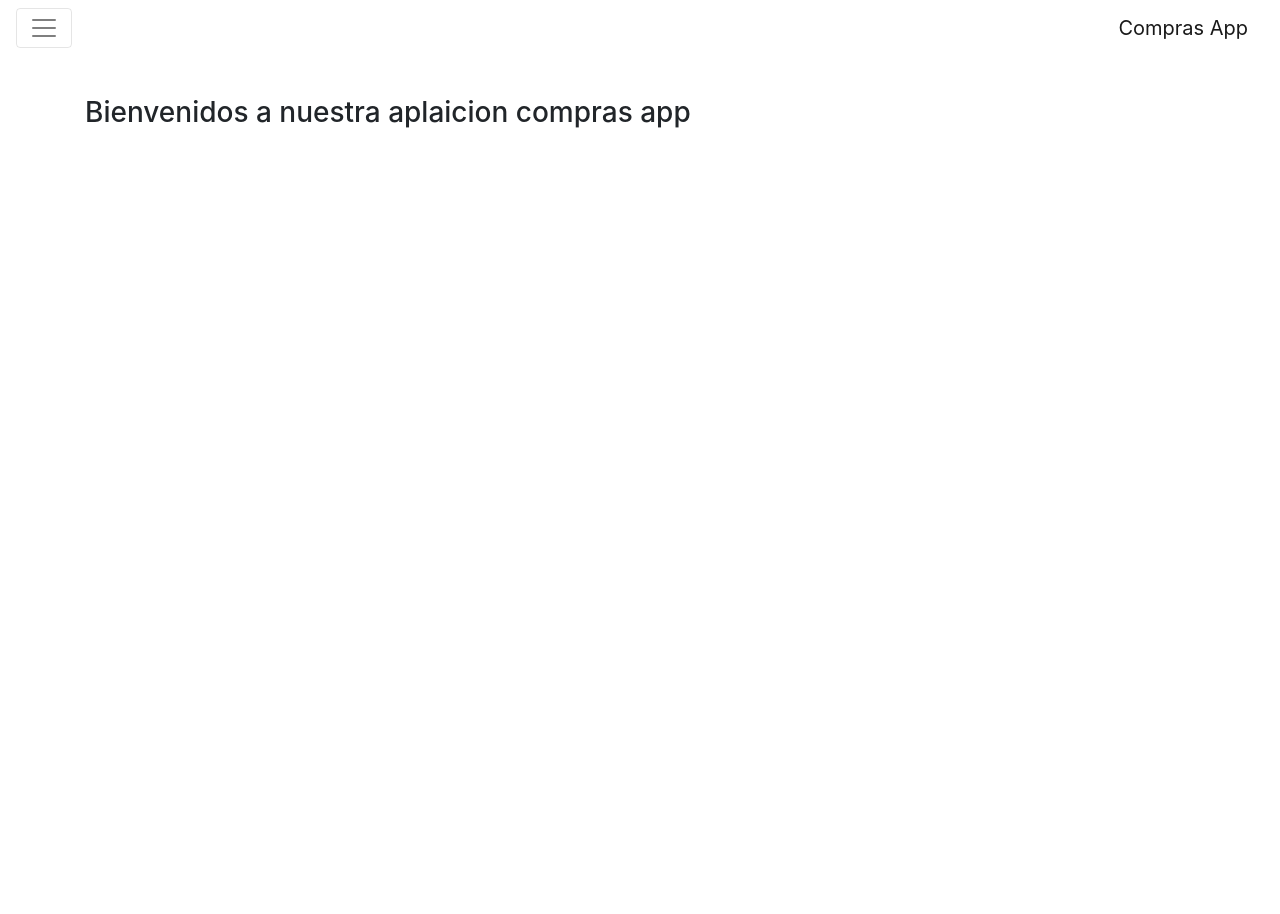
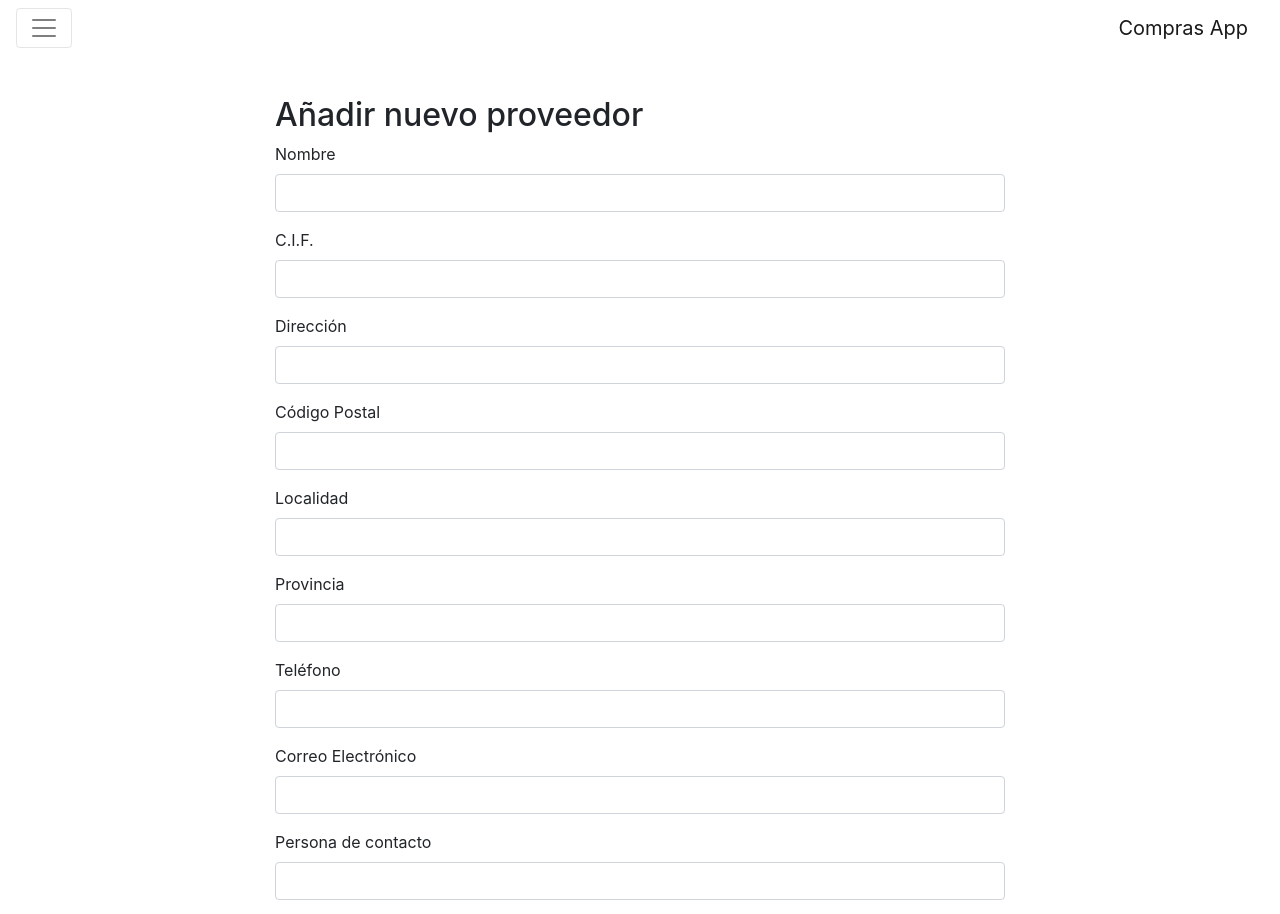
Before and after one commit to JMVasquezR/Tutorial-Angular-creacion-servicio, an Angular app: page /addprovee in a window 1280 px wide. Shown: the top 914 px of the page. Before the commit the page ends 800 px from the top, so only its background shows below. Built offline with nearby package versions, Linux system fonts and the light colour scheme.

Commit message:
Creacion de formulario template Drive

```diff
--- /dev/null
+++ b/src/app/proveedores/addprovee/addprovee.component.html
@@ -0,0 +1,51 @@
+<div class="row">
+  <div class="col col-md"></div>
+  <div class="col-10 col-md-8">
+    <h2>Añadir nuevo proveedor</h2>
+    <form>
+      <div class="form-group">
+        <label>Nombre</label>
+        <input type="text" class="form-control" id="nombre" name="nombre" >
+      </div>
+      <div class="form-group">
+        <label>C.I.F.</label>
+        <input type="text" class="form-control" id="cif" name="cif" >
+      </div>
+      <div class="form-group">
+        <label>Dirección</label>
+        <input type="text" class="form-control" id="direccion" name="direccion" >
+      </div>
+      <div class="form-group">
+        <label>Código Postal</label>
+        <input type="text" class="form-control" id="cp" name="cp" >
+      </div>
+      <div class="form-group">
+        <label>Localidad</label>
+        <input type="text" class="form-control" id="localidad" name="localidad" >
+      </div>
+      <div class="form-group">
+        <label>Provincia</label>
+        <input type="text" class="form-control" id="provincia" name="provincia" >
+      </div>
+      <div class="form-group">
+        <label>Teléfono</label>
+        <input type="number" class="form-control" id="telefono" name="telefono" >
+      </div>
+      <div class="form-group">
+        <label>Correo Electrónico</label>
+        <input type="text" class="form-control" id="email" name="email" >
+      </div>
+      <div class="form-group">
+        <label>Persona de contacto</label>
+        <input type="text" class="form-control" id="contacto" name="contacto" >
+      </div>
+      <button type="submit" class="btn btn-success">
+        Añadir Proveedor
+      </button>
+    </form>
+    <hr>
+    <!--<pre>{{ proveedor | json }}</pre>-->
+    <hr>
+  </div>
+  <div class="col col-md"></div>
+</div>
--- /dev/null
+++ b/src/app/proveedores/addprovee/addprovee.component.ts
@@ -0,0 +1,15 @@
+import { Component, OnInit } from '@angular/core';
+
+@Component({
+  selector: 'app-addprovee',
+  templateUrl: './addprovee.component.html',
+  styleUrls: ['./addprovee.component.css']
+})
+export class AddproveeComponent implements OnInit {
+
+  constructor() { }
+
+  ngOnInit() {
+  }
+
+}
--- a/src/app/proveedores/proveedores/proveedores.component.html
+++ b/src/app/proveedores/proveedores/proveedores.component.html
@@ -1,5 +1,6 @@
 <!--<h2>{{mensaje}}</h2>-->
 <h3>Listado de proveedores</h3>
+<a class="btn btn-primary float-md-right" routerLink="/addprovee">Añadir nuevo proveedor</a>
 <table class="table table-bordered table-striped" style="margin-top: 40px">
   <thead>
   <tr class="filters">
```
Also changed, not shown: src/app/app.module.ts (+5 -2 lines), src/app/proveedores/addprovee/addprovee.component.css (added).
